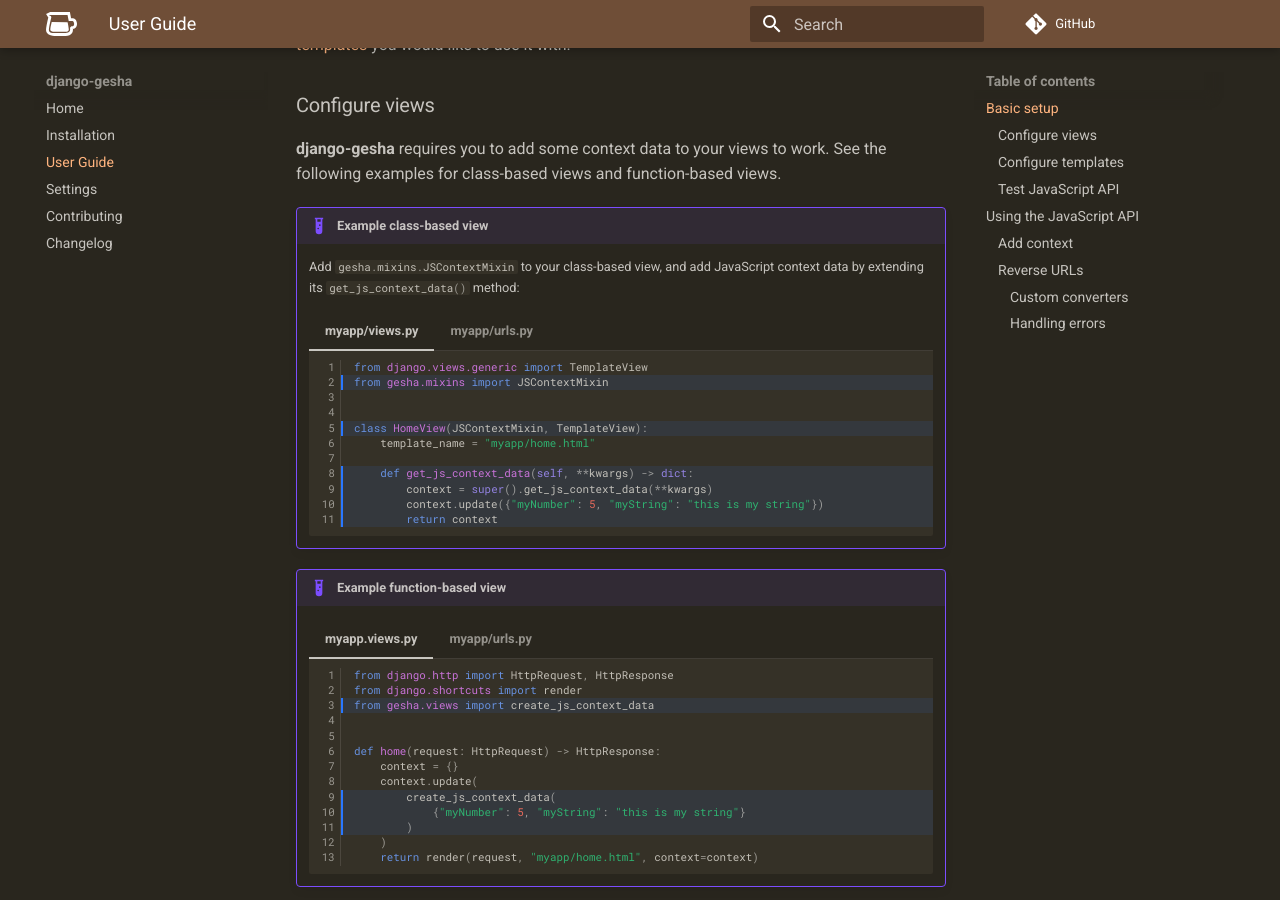
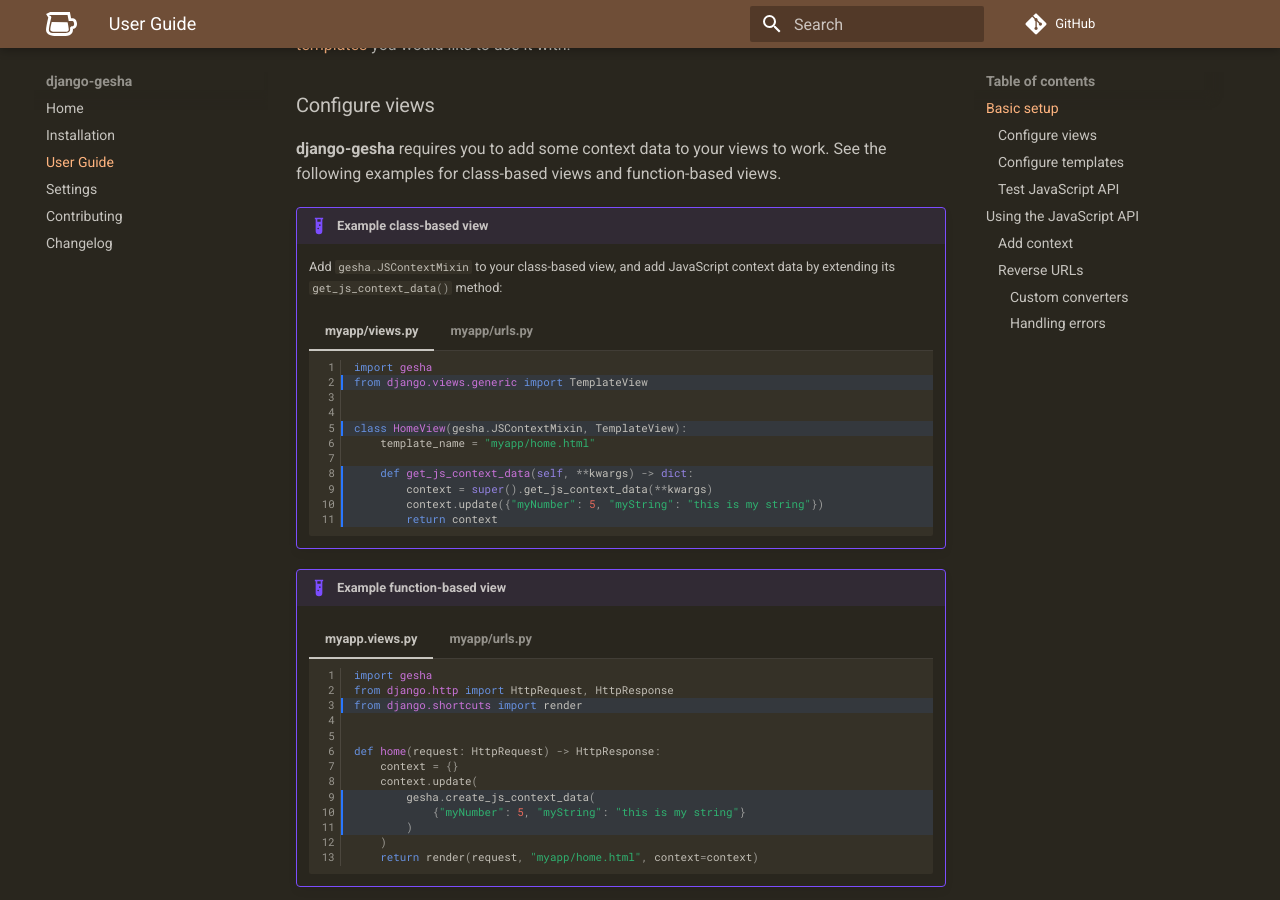
Before and after one commit to ely-as/django-gesha, an MkDocs documentation site: the page built from docs/user_guide.md, in a window 1280 px wide and 900 px high, scrolled down 224 px. Built offline with MkDocs 1.6.1 and Material for MkDocs 9.7.7, drawn with Linux system fonts in a browser that asks for light colours; comment, search, counter and statistics services are not loaded.

Commit message:
Make user-facing classes and funcs importable from top-level module

````diff
--- a/docs/user_guide.md
+++ b/docs/user_guide.md
@@ -11,17 +11,17 @@
 
 !!! example "Example class-based view"
 
-    Add `#!py gesha.mixins.JSContextMixin` to your class-based view, and add JavaScript
-    context data by extending its `#!py get_js_context_data()` method:
+    Add `#!py gesha.JSContextMixin` to your class-based view, and add JavaScript context
+    data by extending its `#!py get_js_context_data()` method:
 
     === "myapp/views.py"
 
         ``` py hl_lines="2 5 8 9 10 11" linenums="1"
+        import gesha
         from django.views.generic import TemplateView
-        from gesha.mixins import JSContextMixin
 
 
-        class HomeView(JSContextMixin, TemplateView):
+        class HomeView(gesha.JSContextMixin, TemplateView):
             template_name = "myapp/home.html"
 
             def get_js_context_data(self, **kwargs) -> dict:
@@ -46,15 +46,15 @@
     === "myapp.views.py"
 
         ``` py hl_lines="3 9 10 11" linenums="1"
+        import gesha
         from django.http import HttpRequest, HttpResponse
         from django.shortcuts import render
-        from gesha.views import create_js_context_data
 
 
         def home(request: HttpRequest) -> HttpResponse:
             context = {}
             context.update(
-                create_js_context_data(
+                gesha.create_js_context_data(
                     {"myNumber": 5, "myString": "this is my string"}
                 )
             )
@@ -130,7 +130,7 @@
     For class-based views override `#!py get_js_context_data()` to add context data:
 
     ``` py
-    class HomeView(JSContextMixin, TemplateView):
+    class HomeView(gesha.JSContextMixin, TemplateView):
         template_name = "myapp/home.html"
 
         def get_js_context_data(self, **kwargs) -> dict:
@@ -148,7 +148,7 @@
     def home(request):
         context = {}
         context.update(
-            create_js_context_data(
+            gesha.create_js_context_data(
                 {"myNumber": 5, "myString": "this is my string"}
             )
         )
@@ -195,7 +195,7 @@
     `#!py get_allowed_url_patterns()` method, for example:
 
     ``` py
-    class HomeView(JSContextMixin, TemplateView):
+    class HomeView(gesha.JSContextMixin, TemplateView):
         ...
 
         def get_allowed_url_patterns(self):
````
Also changed, not shown: gesha/__init__.py (+8 -0 lines), 1 other file.
